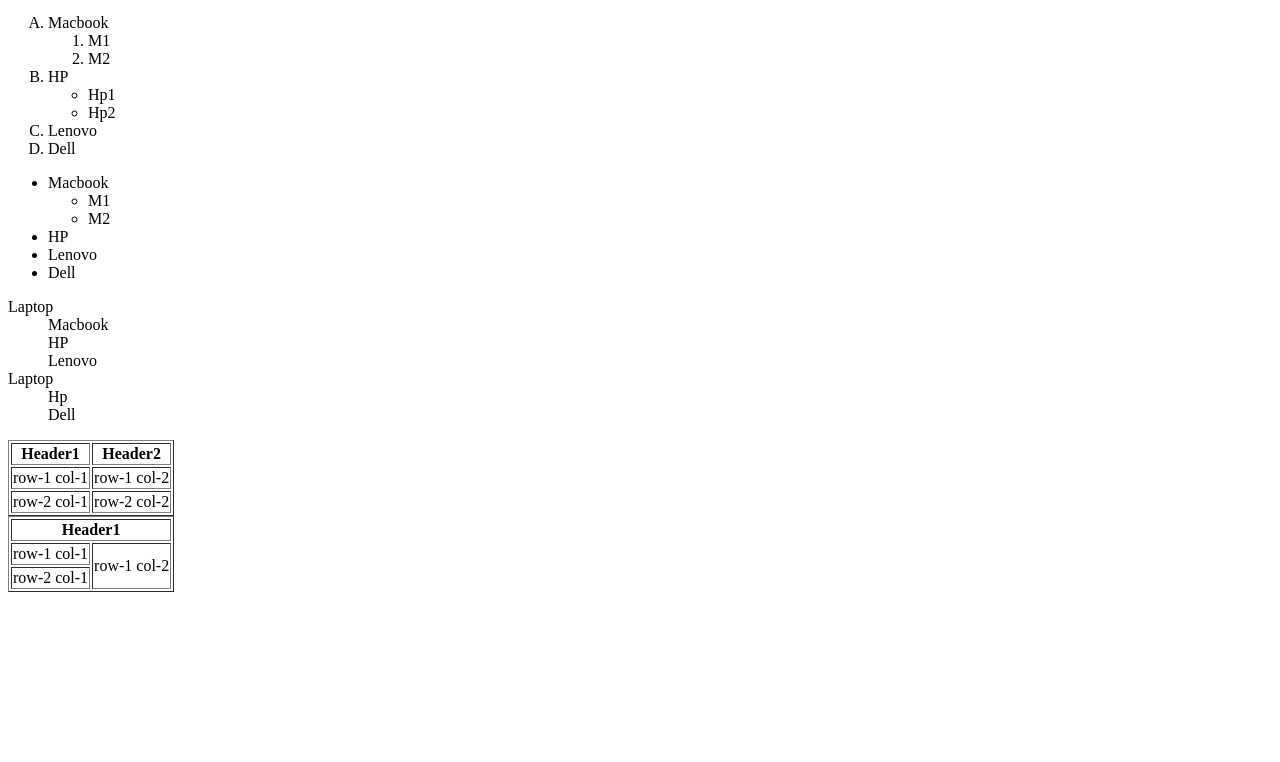
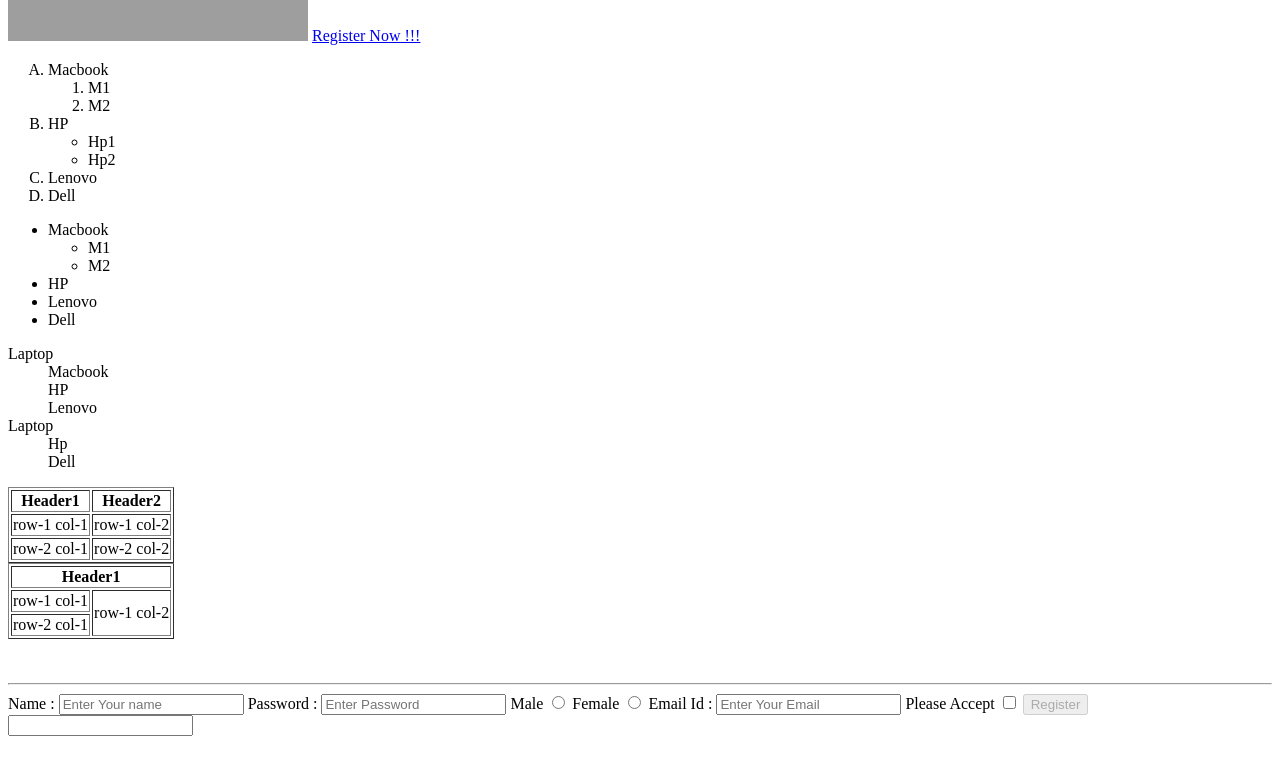
Before and after one commit to suchithrak9567-gif/FSD-html-css, a plain HTML site: page index.html in a window 1280 px wide. Shown: the part 800-1562 px from the top of the page. Before the commit the page ends 1400 px from the top, so only its background shows below. Drawn offline with Linux system fonts and the light colour scheme; grey boxes are pictures that could not be loaded.

Commit message:
add index file

```diff
--- a/index.html
+++ b/index.html
@@ -4,14 +4,38 @@
     <meta charset="UTF-8">
     <meta name="viewport" content="width=device-width, initial-scale=1.0">
     <title>Intro to HTML</title>
+
+
+    <!-- internal style -->
+ <style>
+    /* h2{
+        color: brown;
+    }
+    p{
+        color: yellow;
+    }
+    #head-3{
+        color: chartreuse;
+        font-size: 50px;
+
+    }
+    .font-theme{
+        color: darkmagenta;
+        text-align: center;
+
+    } */
+</style>
+  <link rel="stylesheet" href="style.css"/>
 </head>
+
 <body>
-    <h1> Heading 1 </h1>
+    <h1 style="color: blue;"> Heading 1 </h1>
     <h2> Heading 2 </h2>
-    <h3> Heading 3 </h3>
-    <h4> Heading 4</h4>
+     <h2 style="color: green;"> Heading 2 </h2>
+    <h3 id="head-3"> Heading 3 </h3>
+    <h4 class="font-theme"> Heading 4</h4>
     <h5> Heading 5</h5>
-    <h6> Heading 6</h6>
+    <h6 class="font-theme"> Heading 6</h6>
     <p>
         Mountains are large landforms and structures of different shapes
          that have risen prominently above the surrounding terrain.
@@ -99,5 +123,31 @@
     <aside></aside>
     <article></article>
     <span></span>
+    <br>
+    <br>
+    <hr>
+    <form>
+        <label for="name"> Name :</label>
+        <input id="name" type="text" placeholder="Enter Your name" required/>
+       <label for="password">Password :</label>
+        <input id="Password" type="password" placeholder="Enter Password" required/>
+        <label for="">Male</label>
+        <input type="radio" name="gender" value="Male">
+              <label for="">Female</label>
+        <input type="radio" name="gender" value="Female">
+        <label for="Email">Email Id :</label>
+        <input id="Email" type="email" placeholder="Enter Your Email" required/>
+        <label>
+            Please Accept
+        </label>
+        <input type="checkbox">
+        <button disabled>Register
+        </button>
+
+
+        <input type="password"/>
+
+    </form>
+    <br>
 </body>
 </html>
```
